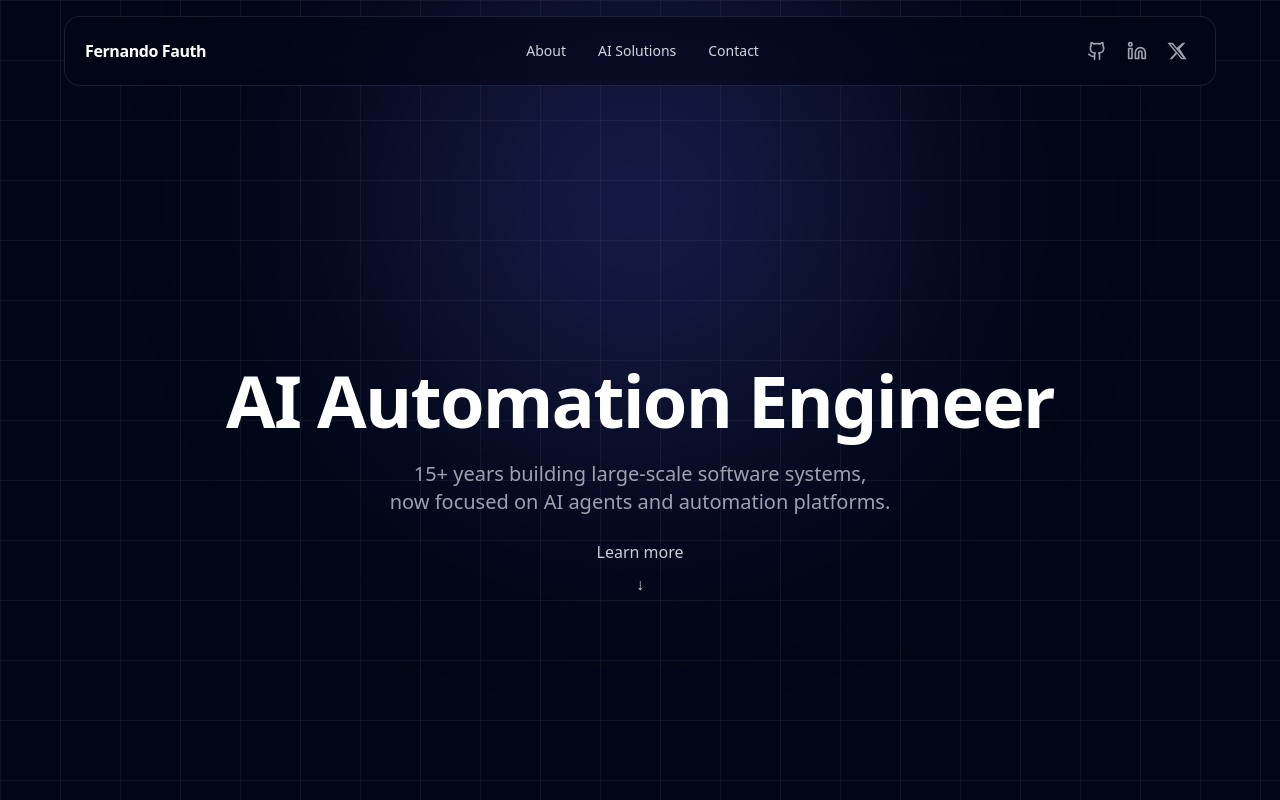
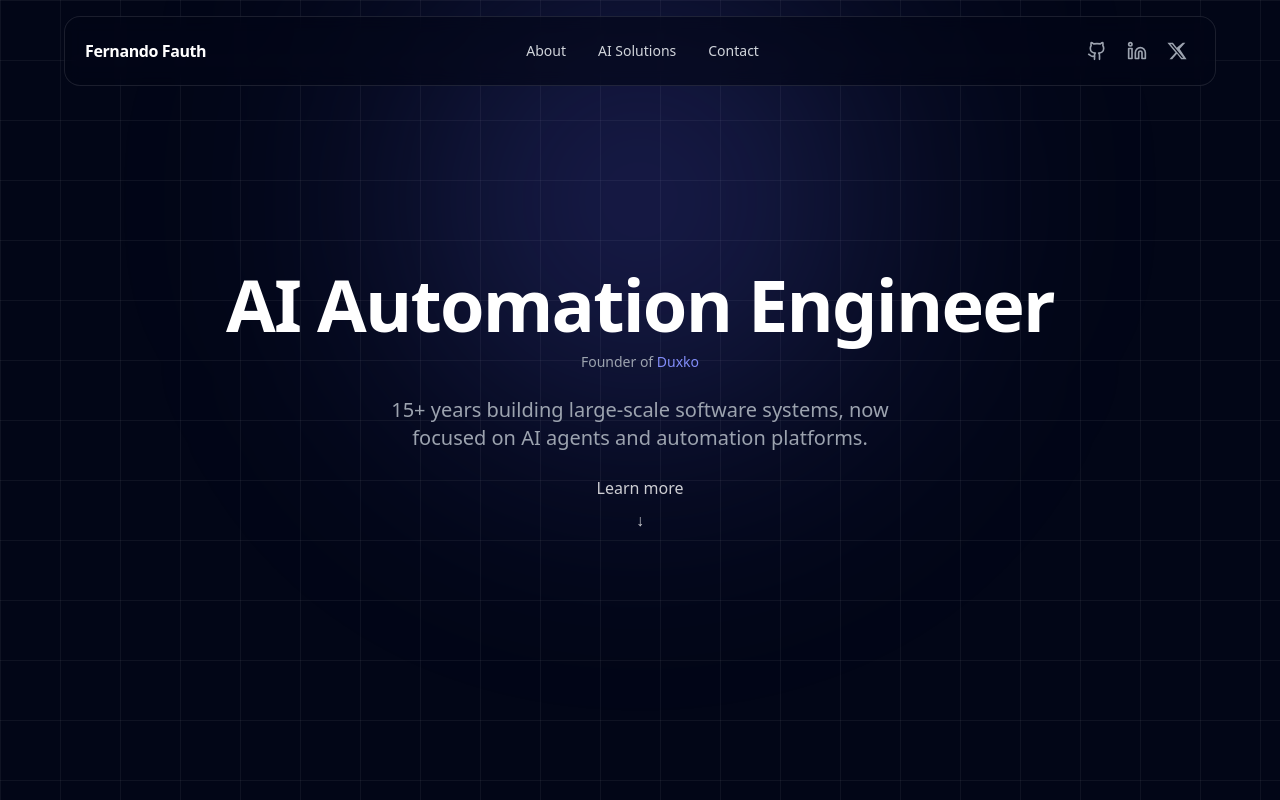
Before and after one commit to fernandofauth/fernandofauth.github.io, a React (Vite) app: page / in a window 1280 px wide. Shown: the top 800 px of the page. Built offline with nearby package versions, Linux system fonts and the light colour scheme.

Commit message:
feat: update Hero section layout and improve text structure

```diff
--- a/src/components/Hero.jsx
+++ b/src/components/Hero.jsx
@@ -2,7 +2,7 @@ import { motion } from "framer-motion"
 
 export default function Hero() {
   return (
-    <section className="min-h-screen supports-[height:100svh]:min-h-[100svh] flex flex-col justify-center items-center text-center px-6 pt-40">
+    <section className="min-h-screen supports-[height:100svh]:min-h-[100svh] flex flex-col justify-center items-center text-center px-6 py-24 md:py-32">
       <motion.h1
         initial={{ opacity: 0, y: 40 }}
         animate={{ opacity: 1, y: 0 }}
@@ -16,11 +16,15 @@ export default function Hero() {
         initial={{ opacity: 0 }}
         animate={{ opacity: 1 }}
         transition={{ delay: 0.4 }}
-        className="mt-6 text-xl text-gray-400 max-w-xl"
       >
-        15+ years building large-scale software systems,
-        <br />
-        now focused on AI agents and automation platforms.
+        <p className="text-sm text-gray-400 mt-3">
+          Founder of <a href="https://duxko.com" target="_blank" rel="noopener noreferrer" className="text-indigo-400 hover:underline">Duxko</a>
+        </p>
+
+        <p className="text-xl text-gray-400 mt-6 max-w-xl">
+          15+ years building large-scale software systems,
+          now focused on AI agents and automation platforms.
+        </p>
       </motion.p>
 
       <motion.a
```
